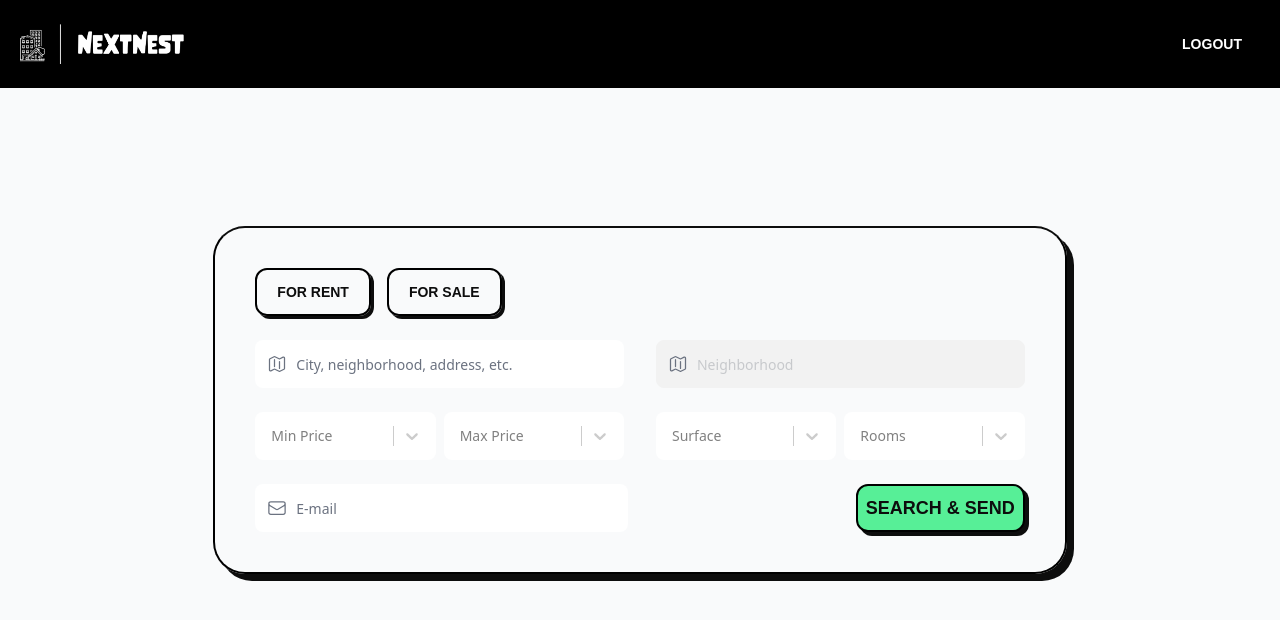
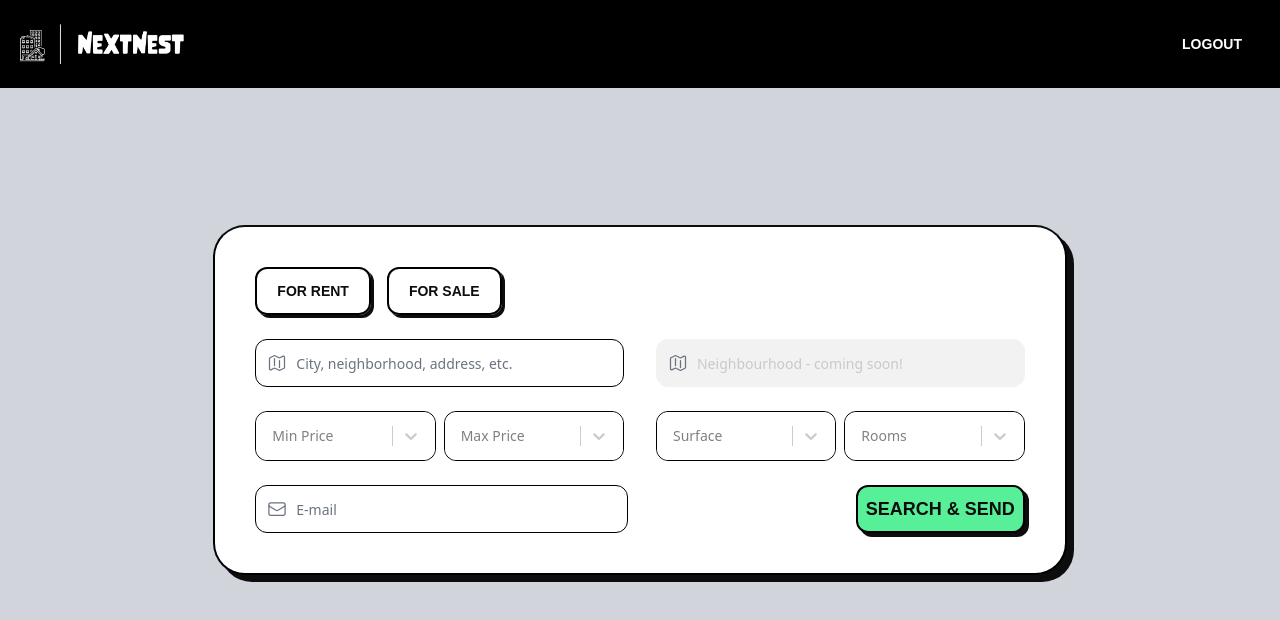
Before and after one commit to yigitaksoy/NextNest, a React (Vite) app in the folder client/: page /home in a window 1280 px wide. Shown: the top 620 px of the page. Built offline with nearby package versions, Linux system fonts and the light colour scheme; no server answers; sample sign-in values are in the browser's storage; a web font is replaced by a local one.

Commit message:
Restyle searchbar inputs and background color

```diff
--- a/client/src/assets/css/style.css
+++ b/client/src/assets/css/style.css
@@ -19,7 +19,7 @@
 
 .input-shadow {
   color: #0d0d0d;
-  border: 1px solid #000;
+  border: 1.5px solid #000;
   border-radius: 12px;
 }
 
@@ -71,6 +71,12 @@ input[type="radio"]:hover + label {
   background: #7dd3fc;
 }
 
+.search-input {
+  color: #0d0d0d;
+  border: 1.7px solid #000;
+  border-radius: 12px;
+}
+
 #send-button {
   color: #0d0d0d;
   border: 2px solid #000;
--- a/client/src/components/EmailInput.jsx
+++ b/client/src/components/EmailInput.jsx
@@ -11,7 +11,7 @@ const EmailInput = ({ handleChange, formData }) => {
           <input
             type="email"
             id="maxPrice"
-            className="input block w-full rounded-lg border border-transparent p-2.5 pl-10 text-sm focus:border-transparent focus:ring-0"
+            className="search-input input block w-full rounded-lg border border-transparent p-2.5 pl-10 text-sm focus:border-sky-300 focus:outline-none focus:ring-0"
             placeholder="E-mail"
             value={formData.email}
             name="email"
--- a/client/src/components/LocationInput.jsx
+++ b/client/src/components/LocationInput.jsx
@@ -10,7 +10,7 @@ const LocationInput = ({ handleChange, formData }) => {
           </div>
           <input
             type="text"
-            className="input block w-full rounded-lg border border-transparent p-2.5 pl-10 text-sm focus:border-transparent focus:ring-0"
+            className="search-input  input block w-full rounded-lg border border-gray-300 p-2.5 pl-10 text-custom-black focus:border-sky-300 focus:outline-none focus:ring-0 sm:text-sm"
             placeholder="City, neighborhood, address, etc."
             value={formData.location}
             name="location"
@@ -24,10 +24,11 @@ const LocationInput = ({ handleChange, formData }) => {
           <div className="pointer-events-none absolute inset-y-0 left-0 flex items-center pl-3">
             <MapIcon className="h-5 w-5 text-gray-500" />
           </div>
+
           <input
             type="text"
-            className="input block w-full rounded-lg border border-transparent p-2.5 pl-10 text-sm focus:border-transparent focus:ring-0"
-            placeholder="Neighborhood"
+            className="search-input input block w-full rounded-lg border border-transparent  p-2.5 pl-10 text-sm focus:border-sky-300 focus:outline-none focus:ring-0"
+            placeholder="Neighbourhood - coming soon!"
             value={formData.buurt}
             name="buurt"
             onChange={handleChange}
--- a/client/src/components/PriceInput.jsx
+++ b/client/src/components/PriceInput.jsx
@@ -56,9 +56,9 @@ const PriceInput = ({ handleChange, formData }) => {
           placeholder="Min Price"
           noOptionsMessage={() => "Please select listing type"}
           classNames={{
-            control: () => "p-1.5 text-sm rounded-lg",
+            control: () => "p-1.5 text-sm rounded-xl",
           }}
-          className="w-full"
+          className="search-input w-full"
           styles={{
             input: (base) => ({
               ...base,
@@ -96,10 +96,10 @@ const PriceInput = ({ handleChange, formData }) => {
           isClearable
           isSearchable={false}
           placeholder="Max Price"
-          className="w-full"
+          className="search-input w-full"
           noOptionsMessage={() => "Please select listing type"}
           classNames={{
-            control: () => "p-1.5 text-sm rounded-lg",
+            control: () => "p-1.5 text-sm rounded-xl",
           }}
           styles={{
             input: (base) => ({
--- a/client/src/components/SearchBar.jsx
+++ b/client/src/components/SearchBar.jsx
@@ -107,10 +107,10 @@ const SearchBar = () => {
       <div className="container mx-auto flex h-screen items-center justify-center p-2 md:p-0 lg:w-2/3">
         <form
           onSubmit={handleSubmit}
-          className="w-screen md:shadow-searchBar"
+          className="w-screen bg-white md:shadow-searchBar"
           id="searchbar"
         >
-          <div className="grid grid-cols-1 rounded-xl  bg-gray-50 p-6  md:gap-2">
+          <div className="grid grid-cols-1 rounded-xl bg-white md:gap-2 md:p-6">
             <ListingTypeInput handleChange={handleChange} formData={formData} />
             <LocationInput handleChange={handleChange} formData={formData} />
             <div className="grid grid-cols-1 md:grid-cols-2 md:gap-4">
--- a/client/src/components/SizeAndRoomsInput.jsx
+++ b/client/src/components/SizeAndRoomsInput.jsx
@@ -43,9 +43,9 @@ const SizeAndRoomsInput = ({ handleChange, formData }) => {
           isSearchable={false}
           placeholder="Surface"
           classNames={{
-            control: () => "p-1.5 text-sm rounded-lg",
+            control: () => "p-1.5 text-sm rounded-xl",
           }}
-          className="w-full"
+          className="w-full search-input"
           styles={{
             input: (base) => ({
               ...base,
@@ -84,9 +84,9 @@ const SizeAndRoomsInput = ({ handleChange, formData }) => {
           isSearchable={false}
           placeholder="Rooms"
           classNames={{
-            control: () => "p-1.5 text-sm rounded-lg",
+            control: () => "p-1.5 text-sm rounded-xl",
           }}
-          className="w-full"
+          className="w-full search-input"
           styles={{
             input: (base) => ({
               ...base,
--- a/client/src/routes/Home.jsx
+++ b/client/src/routes/Home.jsx
@@ -4,7 +4,7 @@ import Navbar from "../components/Navbar";
 
 const Home = () => {
   return (
-    <div className="bg-gray-50">
+    <div className="bg-gray-300">
       <Navbar />
       <SearchBar />
     </div>
```
